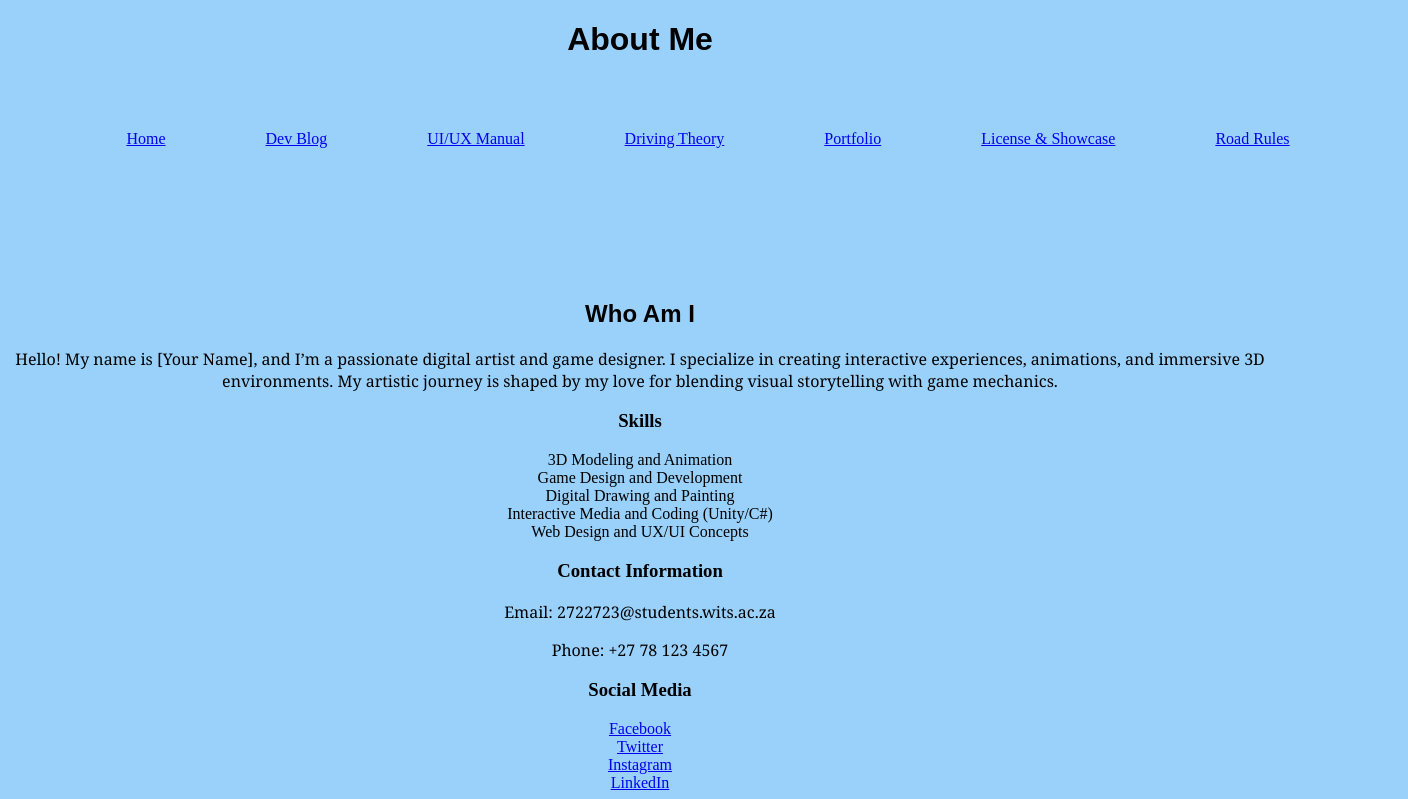
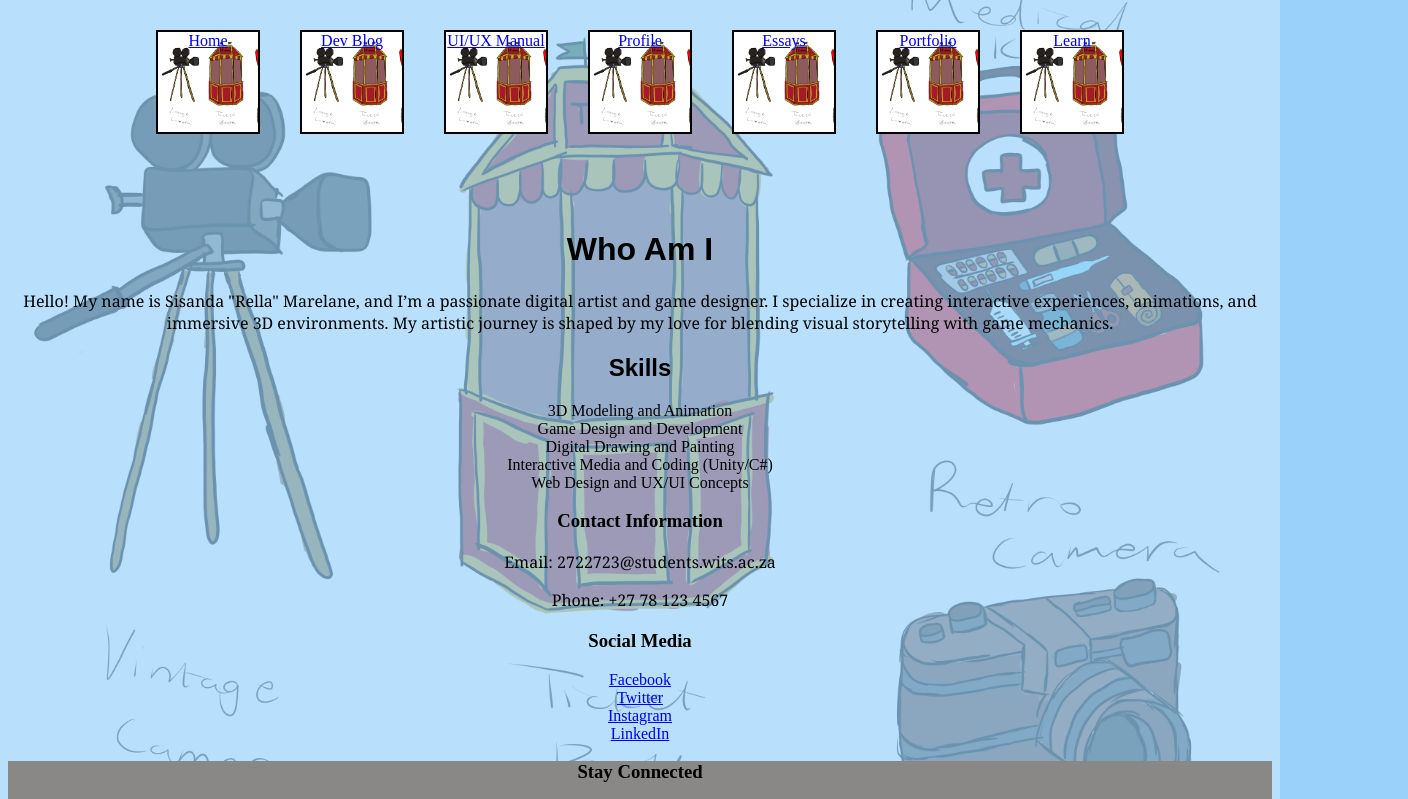
Before and after one commit to Rella400/DIGA3008A, a plain HTML site: page pages/profile.html in a window 1280 px wide. Shown: the top 799 px of the page, 1408 px wide, since content can reach past the window. Drawn offline with Linux system fonts and the light colour scheme.

Commit message:
Added background images

```diff
--- a/css/universal.css
+++ b/css/universal.css
@@ -3,9 +3,34 @@
     justify-content: center;
 }*/
 
-body{
+body {
     background-color: rgb(154, 209, 250);
     text-align: center;
+    position: relative;
+    z-index: 0;
+}
+
+body::before {
+    content: "";
+    position: fixed;
+    top: 0;
+    left: 0;
+    height: 100%;
+    width: 100%;
+    background-image: url(../homepageimages/Props.png);
+    background-position: center;
+    background-attachment: inherit;
+    background-size: cover;
+    opacity: 0.3;
+    z-index: -1;
+}
+
+.nav li {
+    border: 2px solid black;
+    background-image: url(../homepageimages/Props.png);
+    width: 100px;
+    height: 100px;
+    background-size: cover;
 }
 
 section{
@@ -27,7 +52,7 @@ section{
 }
 
 .nav li{
-    margin: 50px;
+    margin: 20px;
 }
 
 .centerWelcome{
@@ -94,6 +119,10 @@ p{
     grid-column-start: 1;
     grid-column-end: 2;
 justify-items: center;
+background-image: url(../homepageimages/sisandaLevelDesign.png);
+background-position: center;
+background-attachment: inherit;
+background-size: cover;
 
 }
 
--- a/pages/profile.html
+++ b/pages/profile.html
@@ -7,27 +7,31 @@
     <link rel="stylesheet" href="../css/universal.css">
 </head>
 <body>
-    <header>
 
-        <h1>About Me</h1>
+    <section class="header">
+
+        <header id="home">
 
         <nav>
             <ul class="nav">
                 <li><a href="../index.html">Home</a></li>
                 <li><a href="blog.html">Dev Blog</a></li>
                 <li><a href="design.html">UI/UX Manual</a></li>
-                <li><a href="essays.html">Driving Theory</a></li>
+                <li><a href="profile.html">Profile</a></li>
+                <li><a href="essays.html">Essays</a></li>
                 <li><a href="portfolio.html">Portfolio</a></li>
-                <li><a href="profile.html">License & Showcase</a></li>
-                <li><a href="learn.html">Road Rules</a></li>
+                <li><a href="learn.html">Learn</a></li>
             </ul>
         </nav>
 
     </header>
+</section>
+
+
     <main>
-        <h2>Who Am I</h2>
-        <p>Hello! My name is [Your Name], and I’m a passionate digital artist and game designer. I specialize in creating interactive experiences, animations, and immersive 3D environments. My artistic journey is shaped by my love for blending visual storytelling with game mechanics.</p>
-        <h3>Skills</h3>
+        <h1>Who Am I</h1>
+        <p>Hello! My name is Sisanda "Rella" Marelane, and I’m a passionate digital artist and game designer. I specialize in creating interactive experiences, animations, and immersive 3D environments. My artistic journey is shaped by my love for blending visual storytelling with game mechanics.</p>
+        <h2>Skills</h2>
         <ul>
             <li>3D Modeling and Animation</li>
             <li>Game Design and Development</li>
```
Also changed, not shown: pages/blog.html (+6 -3 lines), pages/blog1.html (+6 -3 lines), pages/blog2.html (+6 -3 lines), pages/blog3.html (+6 -3 lines), pages/blog4.html (+6 -3 lines), pages/design.html (+6 -3 lines), pages/essay1.html (+3 -1 lines), pages/essay2.html (+3 -1 lines), pages/essay3.html (+4 -1 lines), pages/essays.html (+9 -3 lines), pages/learn.html (+9 -1 lines), pages/portfolio.html (+8 -3 lines).
